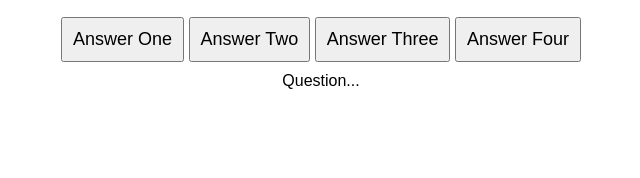
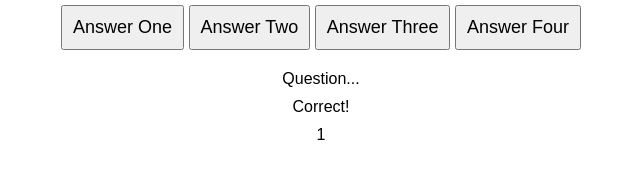
Before and after one commit to alexrdavis/TriviaApp, a plain HTML site: page index.html in a window 1280 px wide. Both pictures are taken after a click on the button "Answer One". Shown: the part 138-316 px from the top of the page, without its empty margins (319-959 px from the left). Drawn offline with Linux system fonts and the light colour scheme.

Commit message:
Add correct answer
Add event listener for correct answer, points and score.

```diff
--- a/app.js
+++ b/app.js
@@ -1,12 +1,17 @@
 let getQuestion = document.getElementById('getQuestion')
 let questionText = document.getElementById('questionText')
+let answerText = document.getElementById('answerText')
+let score = document.getElementById('score')
 // Buttons
 let firstAns = document.getElementById('answer1')
 let secondAns = document.getElementById('answer2')
 let thirdAns = document.getElementById('answer3')
 let fourthAns = document.getElementById('answer4')
 
+// Randomize questions
 let random = Math.floor((Math.random() * 10) + 1)
+// Track points
+let points = 0
 
 // fetch data from opentdb
 function fetchQuestions() {
@@ -26,3 +31,10 @@ function answerQuestion(data) {
 
 // Question event listener
 getQuestion.addEventListener('click', fetchQuestions)
+
+// Answers event listener
+firstAns.addEventListener('click', () => {
+    answerText.innerHTML = "Correct!"
+    points += 1;
+    score.innerHTML = points;
+})
--- a/index.html
+++ b/index.html
@@ -19,6 +19,8 @@
           </div>
     </div>
     <div id="questionText">Question...</div>
+    <div id="answerText">Answer...</div>
+    <div id="score">Score</div>
     <script src="app.js"></script>
 </body>
 </html>
--- a/style.css
+++ b/style.css
@@ -6,8 +6,9 @@ body {
     font-family: sans-serif;
 }
 
-h1, #questionText {
+h1, #questionText, #answerText, #score {
     text-align: center;
+    margin-top: 10px;
 }
 
 button {
```
